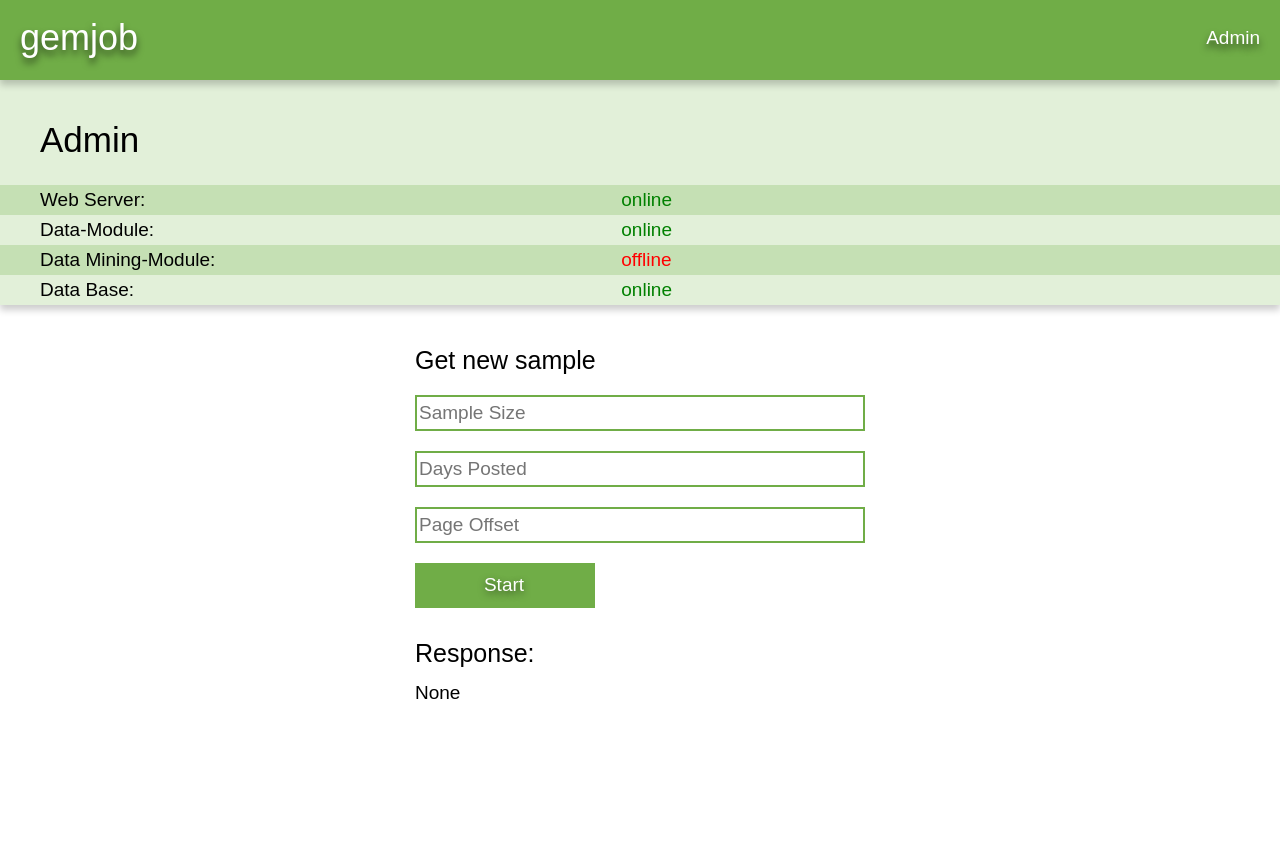
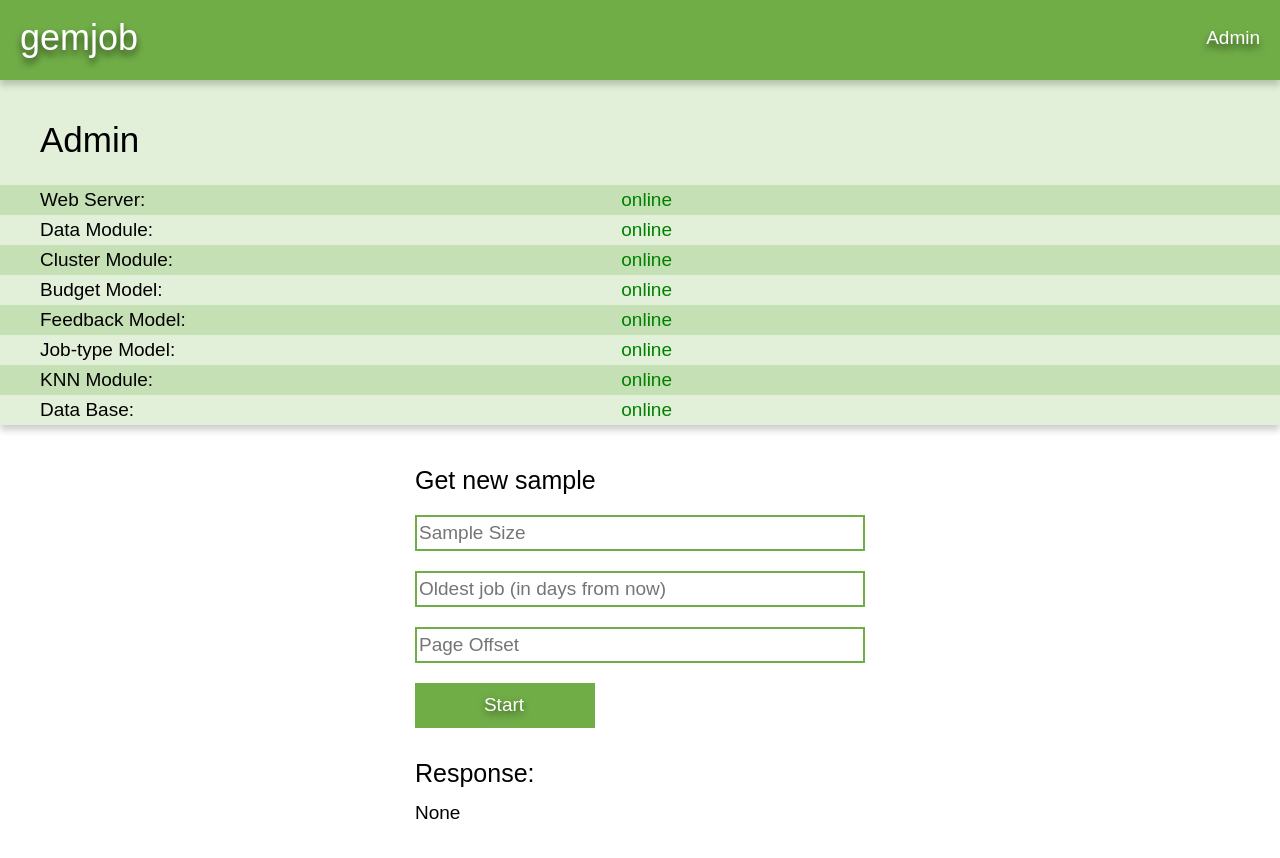
Before and after one commit to savf/gemjob, a Flask app: page /admin in a window 1280 px wide. Before the commit the page ends 699 px from the top, so only its background shows below. Run offline with Flask 2, Linux system fonts and the light colour scheme; data that the repository does not hold is empty.

Commit message:
Check if logged in as client and admin tool updated

```diff
--- a/webserver_module/app.py
+++ b/webserver_module/app.py
@@ -96,7 +96,8 @@ def start():
         jobs_list = get_jobs(client, user_info['teams'])
         # print "### Jobs:"
         # pretty_print(jobs_list)
-        return render_template("index.html", first_name=first_name, last_name=last_name, profile_pic=profile_pic, jobs_list=jobs_list)
+        is_client = user_info['info']['capacity']['buyer'] == 'yes'
+        return render_template("index.html", first_name=first_name, last_name=last_name, profile_pic=profile_pic, jobs_list=jobs_list, is_client=is_client)
     except Exception as err:
         print err
         session.clear()
@@ -150,6 +151,7 @@ def job(client=None, update_job_info=None, warning=None):
                                    timeout=30)
         user_info = session.get('user_info')
         profile_pic = user_info['info']['portrait_32_img']
+        is_client = user_info['info']['capacity']['buyer'] == 'yes'
 
         if not GLOBAL_VARIABLE.has_key("skills_list"):
             skills_list = client.provider.get_skills_metadata()
@@ -164,7 +166,7 @@ def job(client=None, update_job_info=None, warning=None):
 
         client_info = get_client_data(client)
 
-        return render_template("job.html", profile_pic=profile_pic, current_date=datetime.date.today().strftime("%m-%d-%Y"), skills_list=GLOBAL_VARIABLE["skills_list"], client_info=client_info, update_job_info=update_job_info, warning=warning)
+        return render_template("job.html", profile_pic=profile_pic, current_date=datetime.date.today().strftime("%m-%d-%Y"), skills_list=GLOBAL_VARIABLE["skills_list"], client_info=client_info, update_job_info=update_job_info, warning=warning, is_client=is_client)
     except Exception as err:
         print err
         session.clear()
@@ -209,22 +211,15 @@ def get_sample():
 
 @app.route('/is_online')
 def is_online():
-    status = {'D': 'offline', 'DM': 'offline', 'DB': 'offline', 'WS': 'online'}
-    try:
-        requests.get(module_urls['D'])
-        status['D'] = 'online'
-    except:
-        pass
-    try:
-        requests.get(module_urls['DM'])
-        status['DM'] = 'online'
-    except:
-        pass
-    try:
-        requests.get(module_urls['DB'])
-        status['DB'] = 'online'
-    except:
-        pass
+    status = {'WS': 'online'}
+
+    for url_key in module_urls.keys():
+        try:
+            requests.get(module_urls[url_key])
+            status[url_key] = 'online'
+        except:
+            status[url_key] = 'offline'
+
     return jsonify(result=status)
 
 
--- a/webserver_module/static/admin_script.js
+++ b/webserver_module/static/admin_script.js
@@ -1,5 +1,6 @@
 var refreshInterval = 10000;
 var intervalId = -1;
+var module_ids = ['WS', 'D', 'DB', 'CL', 'BU', 'FE', 'JO', 'KNN'];
 
 $(document).ready(function() {
 
@@ -31,34 +32,19 @@ $(document).ready(function() {
 
 function check_module_status() {
     $.getJSON($SCRIPT_ROOT + '/is_online', {}).done( function (data) {
-        $("#WS").text(data.result['WS']);
-        $("#WS").addClass("OK").removeClass("Warning");
 
-        $("#D").text(data.result['D']);
-        if (data.result['D'] != 'online')
-            $("#D").addClass("Warning").removeClass("OK");
-        else
-            $("#D").removeClass("Warning").addClass("OK");
+        for (var i = 0; i < module_ids.length; i++) {
+            $("#"+module_ids[i]).text(data.result[module_ids[i]]);
+            if (data.result[module_ids[i]] != 'online')
+                $("#"+module_ids[i]).addClass("Warning").removeClass("OK");
+            else
+                $("#"+module_ids[i]).removeClass("Warning").addClass("OK");
+        }
 
-        $("#DM").text(data.result['DM']);
-        if (data.result['DM'] != 'online')
-            $("#DM").addClass("Warning").removeClass("OK");
-        else
-            $("#DM").removeClass("Warning").addClass("OK");
-
-        $("#DB").text(data.result['DB']);
-        if (data.result['DB'] != 'online')
-            $("#DB").addClass("Warning").removeClass("OK");
-        else
-            $("#DB").removeClass("Warning").addClass("OK");
     }).fail(function( jqxhr, textStatus, error ) {
-            $("#WS").text('offline');
-            $("#WS").addClass("Warning").removeClass("OK");
-            $("#D").text('offline');
-            $("#D").addClass("Warning").removeClass("OK");
-            $("#DM").text('offline');
-            $("#DM").addClass("Warning").removeClass("OK");
-            $("#DB").text('offline');
-            $("#DB").addClass("Warning").removeClass("OK");
-        });
+        for (var i = 0; i < module_ids.length; i++) {
+            $("#"+module_ids[i]).text('offline');
+            $("#"+module_ids[i]).addClass("Warning").removeClass("OK");
+        }
+    });
 }
--- a/webserver_module/templates/admin.html
+++ b/webserver_module/templates/admin.html
@@ -36,10 +36,22 @@
             <p><span class="TableStyle">Web Server:</span> <span id="WS" class="OK TableStyle">online</span></p>
         </div></div>
         <div class="Text">
-            <p><span class="TableStyle">Data-Module:</span> <span id="D" class="TableStyle">checking ...</span></p>
+            <p><span class="TableStyle">Data Module:</span> <span id="D" class="TableStyle">checking ...</span></p>
         </div>
         <div class="HighlightedSectionDark"><div class="Text">
-            <p><span class="TableStyle">Data Mining-Module:</span> <span id="DM" class="TableStyle">checking ...</span></p>
+            <p><span class="TableStyle">Cluster Module:</span> <span id="CL" class="TableStyle">checking ...</span></p>
+        </div></div>
+        <div class="Text">
+            <p><span class="TableStyle">Budget Model:</span> <span id="BU" class="TableStyle">checking ...</span></p>
+        </div>
+        <div class="HighlightedSectionDark"><div class="Text">
+            <p><span class="TableStyle">Feedback Model:</span> <span id="FE" class="TableStyle">checking ...</span></p>
+        </div></div>
+        <div class="Text">
+            <p><span class="TableStyle">Job-type Model:</span> <span id="JO" class="TableStyle">checking ...</span></p>
+        </div>
+        <div class="HighlightedSectionDark"><div class="Text">
+            <p><span class="TableStyle">KNN Module:</span> <span id="KNN" class="TableStyle">checking ...</span></p>
         </div></div>
         <div class="Text">
             <p><span class="TableStyle">Data Base:</span> <span id="DB" class="TableStyle">checking ...</span></p>
@@ -55,7 +67,7 @@
             {% endif %}
             <form action="." method="POST">
                 <input type="number" min="1" step="1" name="sample_size" placeholder="Sample Size" size=50 maxlength=120 value="">
-                <input type="number" min="0" step="1" name="days_posted" placeholder="Days Posted" size=50 maxlength=120 value="">
+                <input type="number" min="0" step="1" name="days_posted" placeholder="Oldest job (in days from now)" size=50 maxlength=120 value="">
                 <input type="number" min="0" step="1" name="page_offset" placeholder="Page Offset" size=50 maxlength=120 value="">
                 <input type="submit" value="Start" name="submit" class="Button" id="GetSample">
             </form>
```
Also changed, not shown: webserver_module/static/job_script.js (+9 -5 lines), webserver_module/templates/index.html (+7 -3 lines), webserver_module/templates/job.html (+10 -0 lines).
